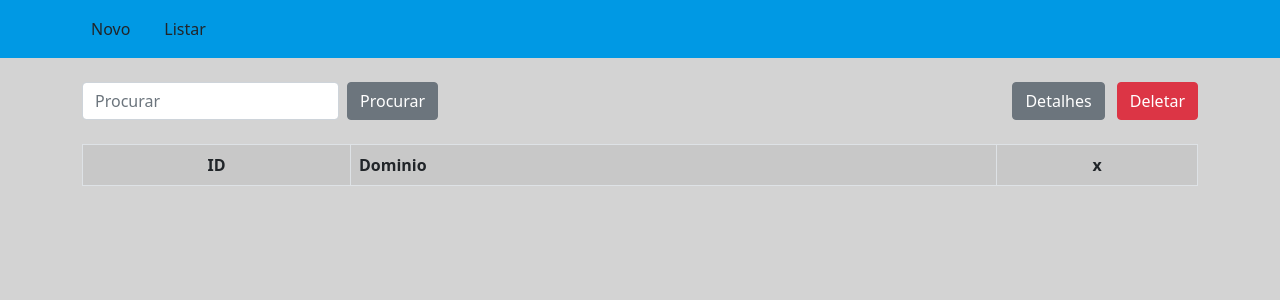
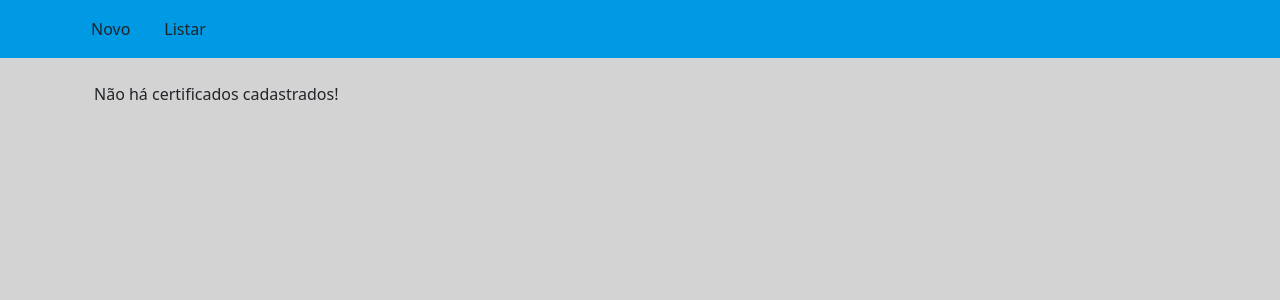
Before and after one commit to GabrielBatistaCco/ssl-manager, a Django app: page / in a window 1280 px wide. Shown: the top 300 px of the page. Run offline with Django 4.2, Linux system fonts and the light colour scheme; data that the repository does not hold is empty.

Commit message:
Validação para não listagem de tabela vazia.

```diff
--- a/python/app_ssl/templates/ssl/lista_ssl.html
+++ b/python/app_ssl/templates/ssl/lista_ssl.html
@@ -1,5 +1,6 @@
 {% extends 'ssl/base.html' %}
 {% block conteudo %}
+{% if certificados %}
     <div class="container">
         <div class="navbar py-4">
             <div>
@@ -28,5 +29,11 @@
             {% endfor %}
         </table>
     </div>
+{% else %}
+    <div class="container p-4">
+        <p>Não há certificados cadastrados!</p>
+    </div>
+{% endif %}
+
     <script src="https://cdn.jsdelivr.net/npm/bootstrap@5.0.2/dist/js/bootstrap.bundle.min.js" integrity="sha384-MrcW6ZMFYlzcLA8Nl+NtUVF0sA7MsXsP1UyJoMp4YLEuNSfAP+JcXn/tWtIaxVXM" crossorigin="anonymous"></script>
 {% endblock %}
```
Also changed, not shown: README.md, python/db.sqlite3, 1 other file. Lines whose indentation alone changed are shown as unchanged.
